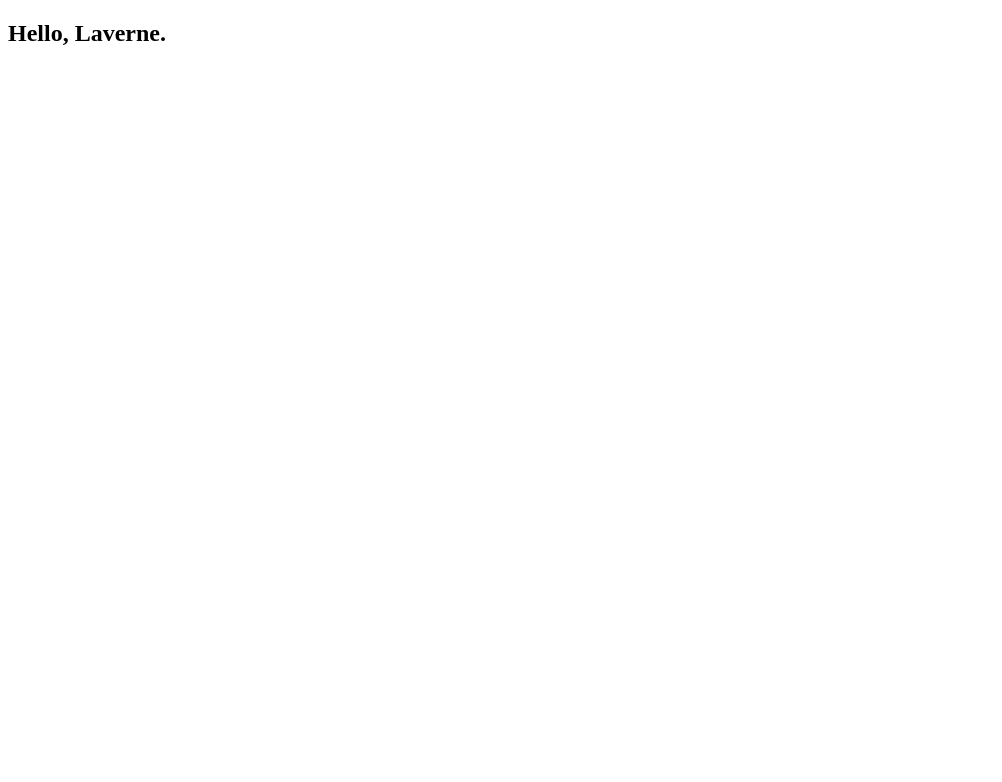
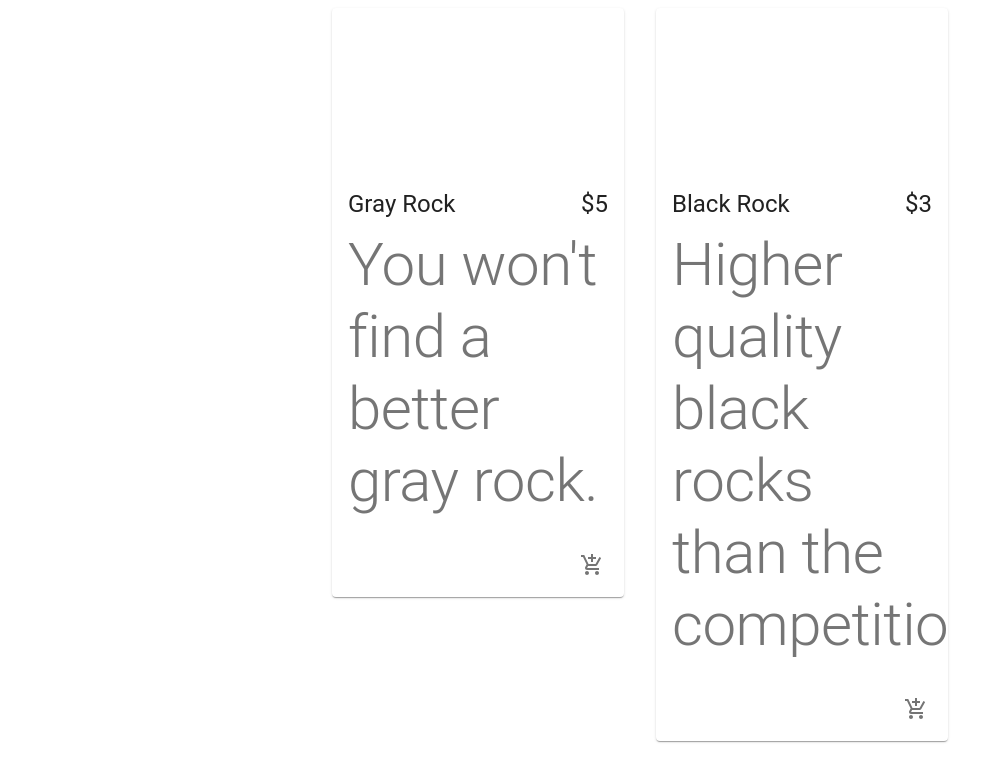
Before and after one commit to cbonilladev-fullstack/Rock-Shop, a React (Create React App) app: page / in a window 1280 px wide. Shown: the top 782 px of the page, without its empty margins (0-1002 px from the left). Built offline with nearby package versions, Linux system fonts and the light colour scheme.

Commit message:
Pushing dummy data to view.

```diff
--- a/src/App.js
+++ b/src/App.js
@@ -1,9 +1,10 @@
 import React from 'react'
+import Products from './components/Products/Products'
 
 const App = () => {
 	return (
 		<div>
-			<h2>Hello, Laverne.</h2>
+			<Products />
 		</div>
 	)
 }
--- /dev/null
+++ b/src/components/Products/Product/Product.jsx
@@ -0,0 +1,36 @@
+import { Card, CardActions, CardContent, CardMedia, IconButton, Typography } from '@material-ui/core';
+import { AddShoppingCart } from '@material-ui/icons';
+import React from 'react';
+import useStyles from './styles';
+
+
+const Product = ({product}) => {
+	const classes = useStyles();
+
+	return (
+		<Card className={classes.root}>
+			<CardMedia className={classes.media} image='' title={product.name}/>
+			<CardContent>
+				<div className={classes.cardContent}>
+					<Typography variant="h5" gutterBottom>
+						{product.name}
+					</Typography>
+					<Typography variant="h5">
+						{product.price}
+					</Typography>
+
+				</div>
+				<Typography variant="h2" color="textSecondary">
+					{product.description}
+				</Typography>
+			</CardContent>
+			<CardActions disableSpacing className={classes.cardActions}>
+				<IconButton aria-label="Add to Cart">
+					<AddShoppingCart />
+				</IconButton>
+			</CardActions>
+		</Card>
+	)
+}
+
+export default Product
--- /dev/null
+++ b/src/components/Products/Product/styles.js
@@ -0,0 +1,19 @@
+import { makeStyles } from '@material-ui/core/styles';
+
+export default makeStyles(() => ({
+  root: {
+    maxWidth: '100%',
+  },
+  media: {
+    height: 0,
+    paddingTop: '56.25%', // 16:9
+  },
+  cardActions: {
+    display: 'flex',
+    justifyContent: 'flex-end',
+  },
+  cardContent: {
+    display: 'flex',
+    justifyContent: 'space-between',
+  },
+}));
--- /dev/null
+++ b/src/components/Products/Products.jsx
@@ -0,0 +1,26 @@
+import { Grid } from '@material-ui/core';
+import React from 'react';
+import Product from './Product/Product';
+
+const products =  [
+	{ id: 1, name: 'Gray Rock', description: "You won't find a better gray rock.", price: '$5'},
+	{ id: 2, name: 'Black Rock', description: "Higher quality black rocks than the competition.", price: '$3'},
+]
+
+const Products = () => {
+	return (
+		<main>
+			<Grid container justify="center" spacing={4}>
+				{products.map((product) => {
+					return (
+					<Grid item key={product.id} xs={12} sm={6} md={4} lg={3}>
+						<Product product={product}/>
+					</Grid>
+					)
+				})}
+			</Grid>
+		</main>
+	)
+}
+
+export default Products;
```
